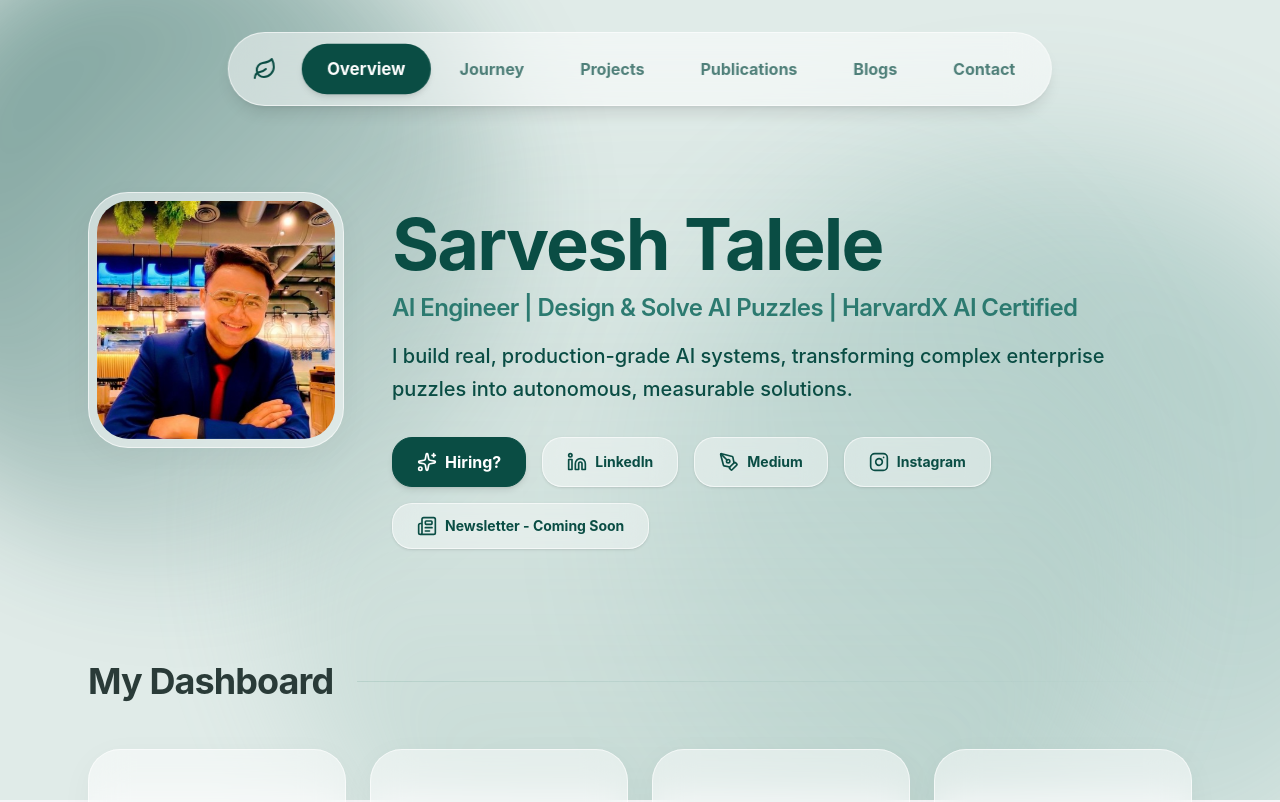
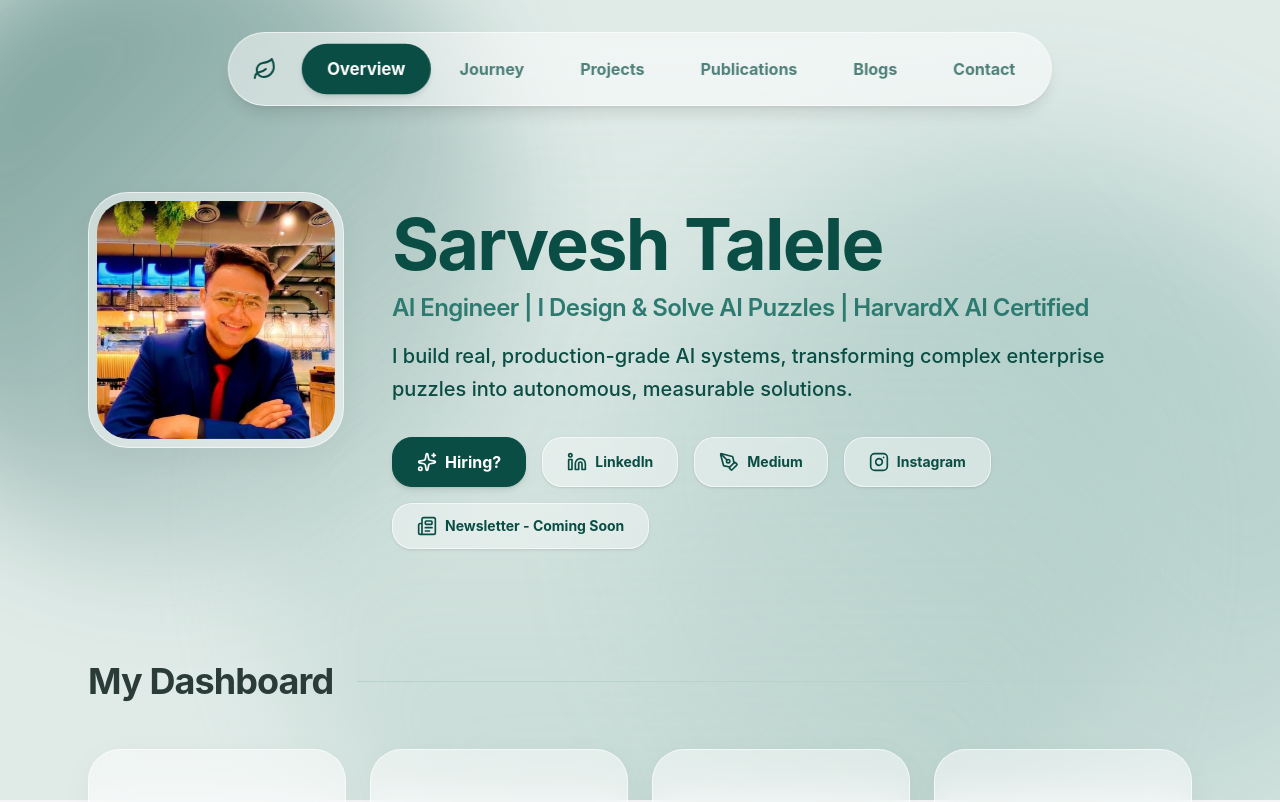
Before and after one commit to sarveshtalele/portfolio-website, a React (Vite) app: page / in a window 1280 px wide. Shown: the top 802 px of the page. Built offline with nearby package versions, Linux system fonts and the light colour scheme; a web font is replaced by a local one.

Commit message:
Updated: UI

```diff
--- a/src/pages/Home.jsx
+++ b/src/pages/Home.jsx
@@ -51,7 +51,7 @@ export const HomePage = () => {
                         initial={{ opacity: 0, y: 15 }} animate={{ opacity: 1, y: 0 }} transition={{ delay: 0.3, duration: 1, ease: "easeOut" }}
                         className="text-xl md:text-2xl text-[#2C7A70] font-semibold tracking-tight mb-4"
                     >
-                        AI Engineer | Design & Solve AI Puzzles | HarvardX AI Certified
+                        AI Engineer | I Design & Solve AI Puzzles | HarvardX AI Certified
                     </motion.h2>
 
                     <motion.p
```
